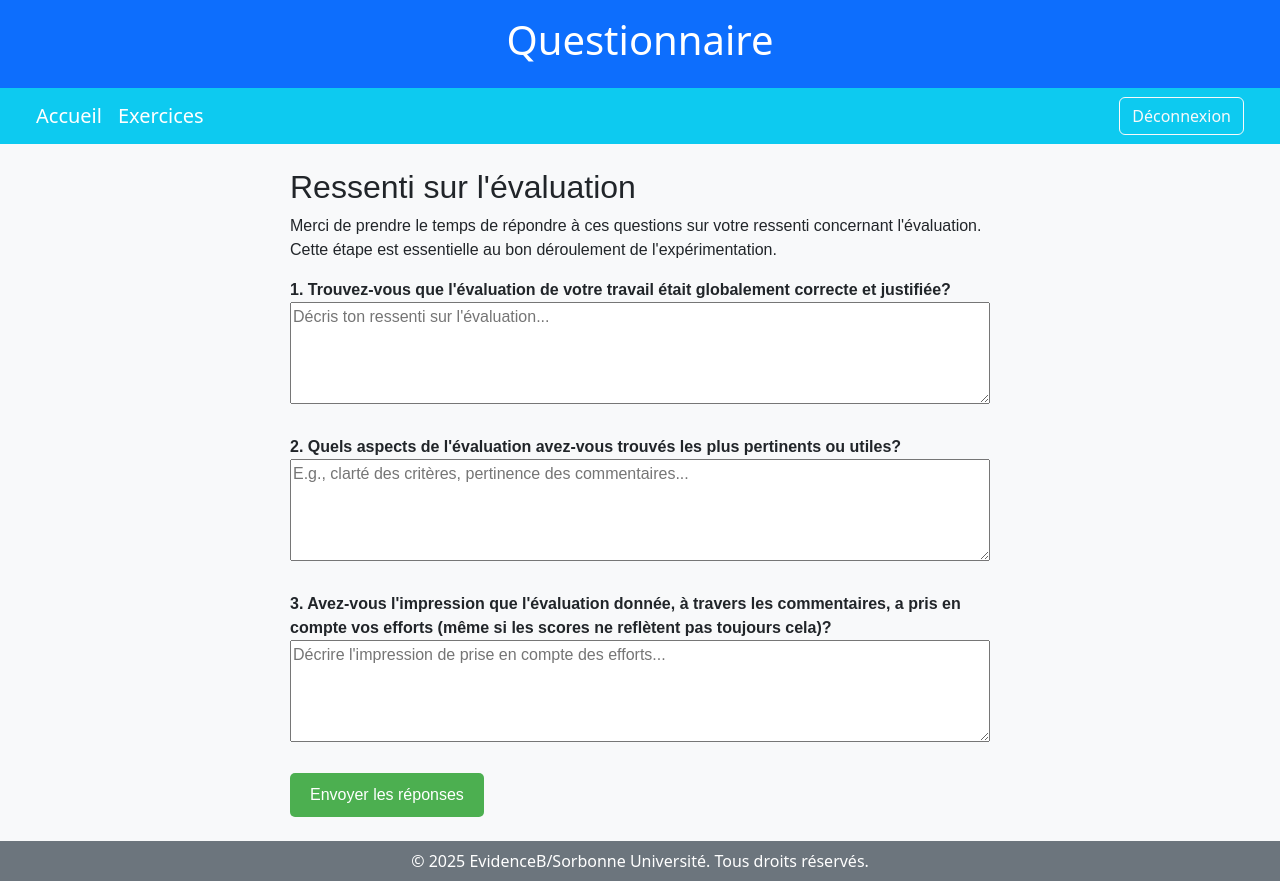
After one commit to imanehib/SmartTextEval, a Django app: page /text-analysis/questionnaire_feeling/ in a window 1280 px wide. The commit adds this page. Run offline with Django 5.2, Linux system fonts and the light colour scheme; a user stored in the database is signed in.

Commit message:
add questionnaire feeling

```diff
--- a/backend/myproject/text_analysis/templates/text_analysis/process_report.html
+++ b/backend/myproject/text_analysis/templates/text_analysis/process_report.html
@@ -207,7 +207,7 @@
 </div>
 
 <div class="text-center my-4">
-      <a href="{% url 'accounts:student_dashboard' %}" class="btn btn-primary">J'ai fini de lire et je veux passer à la suite</a>
+      <a href="{% url 'text_analysis:submit_questionnaire_feeling' %}" class="btn btn-primary">J'ai fini de lire et je veux passer à la suite</a>
 </div>
 
 
--- /dev/null
+++ b/backend/myproject/text_analysis/templates/text_analysis/questionnaire_feeling.html
@@ -0,0 +1,81 @@
+<!-- updated view.html extending base.html -->
+<!DOCTYPE html>
+<html lang="fr">
+<head>
+  <meta charset="UTF-8">
+  <title>Questionnaire</title>
+  <meta name="viewport" content="width=device-width, initial-scale=1">
+  <!-- Bootstrap CSS -->
+  <link href="https://cdn.jsdelivr.net/npm/bootstrap@5.3.3/dist/css/bootstrap.min.css" rel="stylesheet">
+
+</head>
+
+<body class="bg-light">
+
+  <header class="bg-primary text-white text-center py-3">
+    <h1>Questionnaire</h1>
+  </header>
+
+  <nav class="navbar navbar-expand-lg navbar-light bg-info px-4">
+    <div class="container-fluid">
+      {% if user.role == 'professor' %}
+      <a class="navbar-brand text-white" href="{% url 'accounts:professor_dashboard' %}">Accueil</a>
+      {% endif %}
+      {% if user.role == 'student' %}
+      <a class="navbar-brand text-white" href="{% url 'accounts:student_dashboard' %}">Accueil</a>
+      {% endif %}
+      <a class="navbar-brand text-white" href="{% url 'text_analysis:home' %}">Exercices</a>
+      <div class="ms-auto">
+        {% if user.is_authenticated %}
+          <form class="d-inline" action="{% url 'accounts:logout' %}" method="post">
+            {% csrf_token %}
+            <button class="btn btn-outline-light" type="submit">Déconnexion</button>
+          </form>
+        {% else %}
+          <a class="btn btn-outline-light me-2" href="{% url 'accounts:login' %}">Connexion</a>
+          <a class="btn btn-outline-light" href="{% url 'accounts:signup_choice' %}">Inscription</a>
+        {% endif %}
+      </div>
+    </div>
+  </nav>
+
+
+<main class="container my-4">
+
+
+
+<form action="{% url 'text_analysis:submit_questionnaire_feeling' %}" method="post" style="max-width: 700px; margin: auto; font-family: Arial, sans-serif;">
+    {% csrf_token %}
+    <h2>Ressenti sur l'évaluation</h2>
+    <p>Merci de prendre le temps de répondre à ces questions sur votre ressenti concernant l'évaluation. Cette étape est essentielle au bon déroulement de l'expérimentation.</p>
+
+    <!-- 1. Overall feeling -->
+    <label for="overall-feeling"><strong>1. Trouvez-vous que l'évaluation de votre travail était globalement correcte et justifiée?</strong></label><br>
+    <textarea id="overall-feeling" name="overall_feeling" rows="4" style="width:100%;" placeholder="Décris ton ressenti sur l'évaluation..."></textarea><br><br>
+
+    <!-- 2. Specific feedback -->
+    <label for="specific-feedback"><strong>2. Quels aspects de l'évaluation avez-vous trouvés les plus pertinents ou utiles?</strong></label><br>
+    <textarea id="specific-feedback" name="specific_feedback" rows="4" style="width:100%;" placeholder="E.g., clarté des critères, pertinence des commentaires..."></textarea><br><br>
+
+    <!-- 3. Feedback usage -->
+    <label for="efforts"><strong>3. Avez-vous l'impression que l'évaluation donnée, à travers les commentaires, a pris en compte vos efforts (même si les scores ne reflètent pas toujours cela)?</strong></label><br>
+    <textarea id="efforts" name="efforts" rows="4" style="width:100%;" placeholder="Décrire l'impression de prise en compte des efforts..."></textarea><br><br>
+
+    <!-- Submit -->
+    <button type="submit" style="padding: 10px 20px; background-color: #4CAF50; color: white; border: none; border-radius: 5px;">Envoyer les réponses</button>
+</form>
+
+
+
+
+</main>
+
+
+
+  <footer class="bg-secondary text-white text-center py-2 mt-auto">
+    &copy; 2025 EvidenceB/Sorbonne Université. Tous droits réservés.
+  </footer>
+  <!-- Bootstrap JS -->
+  <script src="https://cdn.jsdelivr.net/npm/bootstrap@5.3.3/dist/js/bootstrap.bundle.min.js"></script>
+</body>
+</html>
--- a/backend/myproject/text_analysis/urls.py
+++ b/backend/myproject/text_analysis/urls.py
@@ -26,6 +26,7 @@ urlpatterns = [
     path('annotate/', annotate_view, name='annotate_view'),
     path('process_report/<int:id>', process_report_view, name='process_report'),
     path('questionnaire/', views.submit_questionnaire, name='submit_questionnaire'),
+    path('questionnaire_feeling/', views.submit_questionnaire_feeling, name='submit_questionnaire_feeling'),
     path('analysis-status/<int:id>/', views.analysis_status_api, name='analysis_status_api'),
     path("thank-you/", views.thank_you, name="thank_you"),
     path('feedback/', views.feedback_view, name="feedback"),
--- a/backend/myproject/text_analysis/views.py
+++ b/backend/myproject/text_analysis/views.py
@@ -12,7 +12,7 @@ from ..text_analysis.llm_quality_annotation import TextEvaluator
 
 
 
-from .models import Questionnaire, SavedText, Exercise , UserTyping , TypingEvent, SavedAnnotation
+from .models import Questionnaire, QuestionnaireFeeling, SavedText, Exercise , UserTyping , TypingEvent, SavedAnnotation
 from .forms import ExerciseForm
 from django.contrib.auth.decorators import login_required
 from django.http import HttpResponseForbidden, HttpResponse, JsonResponse
@@ -437,7 +437,7 @@ def process_report_view(request, id):
 def feedback_view(request):
     if request.method == 'POST':
         feedback_opened_data = request.POST.get('feedback_opened', '{}')
-        next_view = request.POST.get('next_view', 'student_dashboard')
+        next_view = request.POST.get('next_view')
         text_id = request.POST.get('text_id')
         try:
             feedback_opened = json.loads(feedback_opened_data)
@@ -453,7 +453,7 @@ def feedback_view(request):
         if next_view == "questionnaire_report":
             return redirect('text_analysis:questionnaire_report')
         else:
-            return redirect('accounts:student_dashboard')
+            return redirect('text_analysis:submit_questionnaire_feeling')
     else:
         my_text = SavedText.objects.filter(student=request.user.id, session=request.user.session-1).first() #on sélectionne un texte qui doit correspondre à la dernière session d'écriture et à l'étudiant concerné
         #my_text = get_object_or_404(SavedText, pk=2)
@@ -519,7 +519,7 @@ def run_analysis_in_background(id, user_id):
 
 
 
-
+@login_required
 def submit_questionnaire(request):
     if request.method == 'POST':
         text_id = request.session.get('text_id')
@@ -543,6 +543,26 @@ def submit_questionnaire(request):
         return redirect('text_analysis:thank_you')
 
     return render(request, 'text_analysis/questionnaire.html')
+
+
+@login_required
+def submit_questionnaire_feeling(request):
+    if request.method == 'POST':
+        text_id = request.session.get('text_id')
+        if not text_id:
+            return HttpResponse("No associated text found.", status=400)
+
+        saved_text = get_object_or_404(SavedText, pk=text_id)
+        # Create a new Questionnaire entry
+        QuestionnaireFeeling.objects.create(
+            saved_text=saved_text,
+            overall_feeling=request.POST.get('overall_feeling', ''),
+            specific_feedback=request.POST.get('specific_feedback', ''),
+            efforts=request.POST.get('efforts', ''),
+        )
+        return redirect('accounts:student_dashboard')
+
+    return render(request, 'text_analysis/questionnaire_feeling.html')
 
 @login_required
 def questionnaire_report(request):
```
Also changed, not shown: backend/myproject/text_analysis/management/commands/reanalyze_id.py (added, +28 -0 lines), backend/myproject/text_analysis/models.py (+10 -0 lines), backend/myproject/db.sqlite3, backend/myproject/text_analysis/migrations/0011_savedtext_feedback_opened.py (added), backend/myproject/text_analysis/migrations/0012_questionnairefeeling.py (added).
